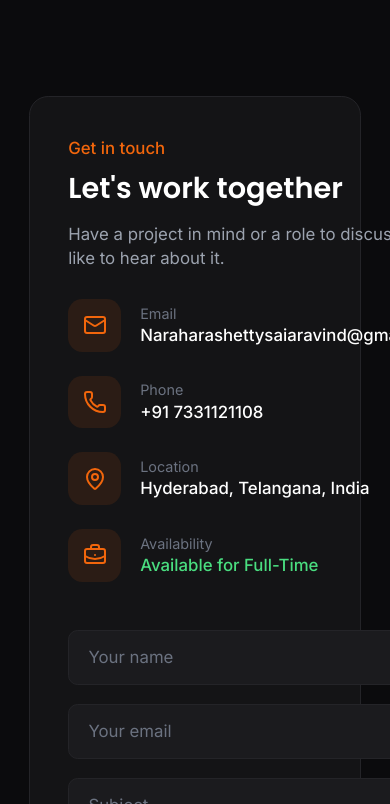
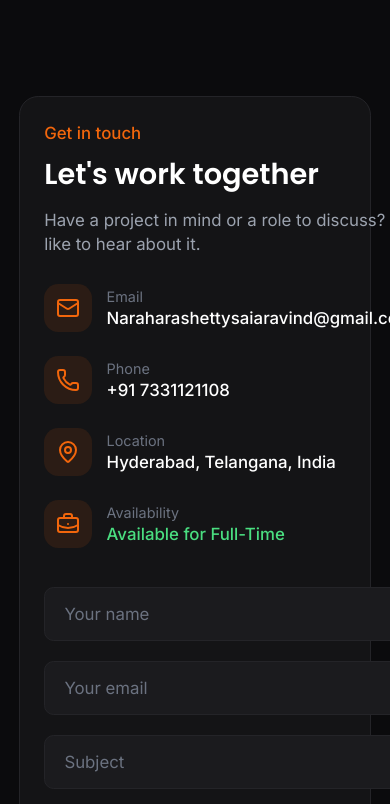
Before and after one commit to saiaravind203/Personal_Portfolio, a React (Vite) app: page / in a window 390 px wide. Shown: the part 3420-4224 px from the top of the page. Built offline with nearby package versions, Linux system fonts and the light colour scheme; some icons are missing.

Commit message:
MobileResponsiveIssue

```diff
--- a/src/PortfolioDark.jsx
+++ b/src/PortfolioDark.jsx
@@ -480,8 +480,8 @@ function Contact() {
     formData.message.trim();
 
   return (
-    <section id="contact" className="mx-auto max-w-6xl px-6 pb-20 lg:px-10">
-      <div className="grid items-center gap-10 rounded-2xl border border-line bg-panel p-8 lg:grid-cols-2 lg:p-10">
+    <section id="contact" className="mx-auto max-w-6xl px-4 sm:px-6 pb-16 sm:pb-20 lg:px-10">
+      <div className="grid items-center gap-8 sm:gap-10 rounded-2xl border border-line bg-panel p-5 sm:p-8 lg:grid-cols-2 lg:p-10">
         <div>
           <p className="text-sm font-medium text-accent">Get in touch</p>
           <h2 className="mt-2 font-display text-2xl font-semibold sm:text-3xl">
@@ -492,49 +492,49 @@ function Contact() {
             it.
           </p>
           <div className="mt-6 space-y-5">
-            <div className="flex items-center gap-4">
-              <div className="flex h-11 w-11 items-center justify-center rounded-xl bg-accent/10">
+            <div className="flex items-center gap-3 sm:gap-4">
+              <div className="flex h-10 w-10 sm:h-11 sm:w-11 shrink-0 items-center justify-center rounded-xl bg-accent/10">
                 <Mail className="h-5 w-5 text-accent" />
               </div>
 
-              <div>
+              <div className="min-w-0">
                 <p className="text-xs text-gray-500">Email</p>
-                <p className="text-sm font-medium text-white">
+                <p className="text-sm font-medium text-white break-words">
                   Naraharashettysaiaravind@gmail.com
                 </p>
               </div>
             </div>
 
-            <div className="flex items-center gap-4">
-              <div className="flex h-11 w-11 items-center justify-center rounded-xl bg-accent/10">
+            <div className="flex items-center gap-3 sm:gap-4">
+              <div className="flex h-10 w-10 sm:h-11 sm:w-11 shrink-0 items-center justify-center rounded-xl bg-accent/10">
                 <Phone className="h-5 w-5 text-accent" />
               </div>
 
-              <div>
+              <div className="min-w-0">
                 <p className="text-xs text-gray-500">Phone</p>
-                <p className="text-sm font-medium text-white">+91 7331121108</p>
+                <p className="text-sm font-medium text-white break-words">+91 7331121108</p>
               </div>
             </div>
 
-            <div className="flex items-center gap-4">
-              <div className="flex h-11 w-11 items-center justify-center rounded-xl bg-accent/10">
+            <div className="flex items-center gap-3 sm:gap-4">
+              <div className="flex h-10 w-10 sm:h-11 sm:w-11 shrink-0 items-center justify-center rounded-xl bg-accent/10">
                 <MapPin className="h-5 w-5 text-accent" />
               </div>
 
-              <div>
+              <div className="min-w-0">
                 <p className="text-xs text-gray-500">Location</p>
-                <p className="text-sm font-medium text-white">
+                <p className="text-sm font-medium text-white break-words">
                   Hyderabad, Telangana, India
                 </p>
               </div>
             </div>
 
-            <div className="flex items-center gap-4">
-              <div className="flex h-11 w-11 items-center justify-center rounded-xl bg-accent/10">
+            <div className="flex items-center gap-3 sm:gap-4">
+              <div className="flex h-10 w-10 sm:h-11 sm:w-11 shrink-0 items-center justify-center rounded-xl bg-accent/10">
                 <BriefcaseBusiness className="h-5 w-5 text-accent" />
               </div>
 
-              <div>
+              <div className="min-w-0">
                 <p className="text-xs text-gray-500">Availability</p>
                 <p className="text-sm font-medium text-green-400">
                   Available for Full-Time
@@ -545,14 +545,14 @@ function Contact() {
         </div>
 
         <form className="space-y-4" onSubmit={handleSubmit}>
-          <div className="grid gap-4 sm:grid-cols-2">
+          <div className="grid gap-4 grid-cols-1 sm:grid-cols-2">
             <input
               type="text"
               name="name"
               placeholder="Your name"
               value={formData.name}
               onChange={handleChange}
-              className="w-full rounded-lg border border-line bg-panel2 px-4 py-3 text-sm text-white outline-none transition-colors duration-300 placeholder:text-gray-500 focus:border-accent"
+              className="w-full min-w-0 rounded-lg border border-line bg-panel2 px-4 py-3 text-sm text-white outline-none transition-colors duration-300 placeholder:text-gray-500 focus:border-accent"
             />
             <input
               type="email"
@@ -560,7 +560,7 @@ function Contact() {
               name="email"
               value={formData.email}
               onChange={handleChange}
-              className="w-full rounded-lg border border-line bg-panel2 px-4 py-3 text-sm text-white outline-none transition-colors duration-300 placeholder:text-gray-500 focus:border-accent"
+              className="w-full min-w-0 rounded-lg border border-line bg-panel2 px-4 py-3 text-sm text-white outline-none transition-colors duration-300 placeholder:text-gray-500 focus:border-accent"
             />
           </div>
           <input
@@ -569,7 +569,7 @@ function Contact() {
             name="subject"
             value={formData.subject}
             onChange={handleChange}
-            className="w-full rounded-lg border border-line bg-panel2 px-4 py-3 text-sm text-white outline-none transition-colors duration-300 placeholder:text-gray-500 focus:border-accent"
+            className="w-full min-w-0 rounded-lg border border-line bg-panel2 px-4 py-3 text-sm text-white outline-none transition-colors duration-300 placeholder:text-gray-500 focus:border-accent"
           />
           <textarea
             rows={4}
@@ -577,7 +577,7 @@ function Contact() {
             value={formData.message}
             name="message"
             onChange={handleChange}
-            className="w-full resize-none rounded-lg border border-line bg-panel2 px-4 py-3 text-sm text-white outline-none transition-colors duration-300 placeholder:text-gray-500 focus:border-accent"
+            className="w-full min-w-0 resize-none rounded-lg border border-line bg-panel2 px-4 py-3 text-sm text-white outline-none transition-colors duration-300 placeholder:text-gray-500 focus:border-accent"
           />
           <button
             type="submit"
@@ -595,17 +595,17 @@ function Contact() {
         </form>
       </div>
       {popup.show && (
-        <div className="fixed inset-0 z-50 flex items-center justify-center bg-black/70 backdrop-blur-sm">
-          <div className="w-[90%] max-w-md rounded-2xl border border-line bg-panel p-8 text-center shadow-2xl">
+        <div className="fixed inset-0 z-50 flex items-center justify-center bg-black/70 backdrop-blur-sm px-4">
+          <div className="w-full max-w-md rounded-2xl border border-line bg-panel p-6 sm:p-8 text-center shadow-2xl max-h-[90vh] overflow-y-auto">
             <div
-              className={`mx-auto flex h-16 w-16 items-center justify-center rounded-full ${
+              className={`mx-auto flex h-14 w-14 sm:h-16 sm:w-16 items-center justify-center rounded-full ${
                 popup.success ? "bg-green-500/20" : "bg-red-500/20"
               }`}
             >
               {popup.success ? (
                 <svg
                   viewBox="0 0 24 24"
-                  className="h-8 w-8 text-green-500"
+                  className="h-7 w-7 sm:h-8 sm:w-8 text-green-500"
                   fill="none"
                   stroke="currentColor"
                   strokeWidth="2.5"
@@ -615,7 +615,7 @@ function Contact() {
               ) : (
                 <svg
                   viewBox="0 0 24 24"
-                  className="h-8 w-8 text-red-500"
+                  className="h-7 w-7 sm:h-8 sm:w-8 text-red-500"
                   fill="none"
                   stroke="currentColor"
                   strokeWidth="2.5"
@@ -625,14 +625,14 @@ function Contact() {
               )}
             </div>
 
-            <h3 className="mt-6 text-xl font-semibold text-white">
+            <h3 className="mt-5 sm:mt-6 text-lg sm:text-xl font-semibold text-white break-words">
               {popup.success ? "Success!" : "Oops!"}
             </h3>
 
-            <p className="mt-3 text-sm leading-6 text-gray-400">
+            <p className="mt-3 text-sm leading-6 text-gray-400 break-words">
               {popup.title && <span>{popup.title}</span>}
             </p>
-            <p className="mt-2 text-sm leading-6 text-gray-400">
+            <p className="mt-2 text-sm leading-6 text-gray-400 break-words">
               {popup.message && <span>{popup.message}</span>}
             </p>
 
@@ -643,7 +643,7 @@ function Contact() {
                   show: false,
                 })
               }
-              className="mt-8 w-full rounded-xl bg-accent py-3 font-medium text-white transition-all duration-300 hover:bg-orange-600"
+              className="mt-6 sm:mt-8 w-full rounded-xl bg-accent py-3 font-medium text-white transition-all duration-300 hover:bg-orange-600"
             >
               OK
             </button>
@@ -653,7 +653,6 @@ function Contact() {
     </section>
   );
 }
-
 function Footer() {
   return (
     <footer className="border-t border-line">
```
